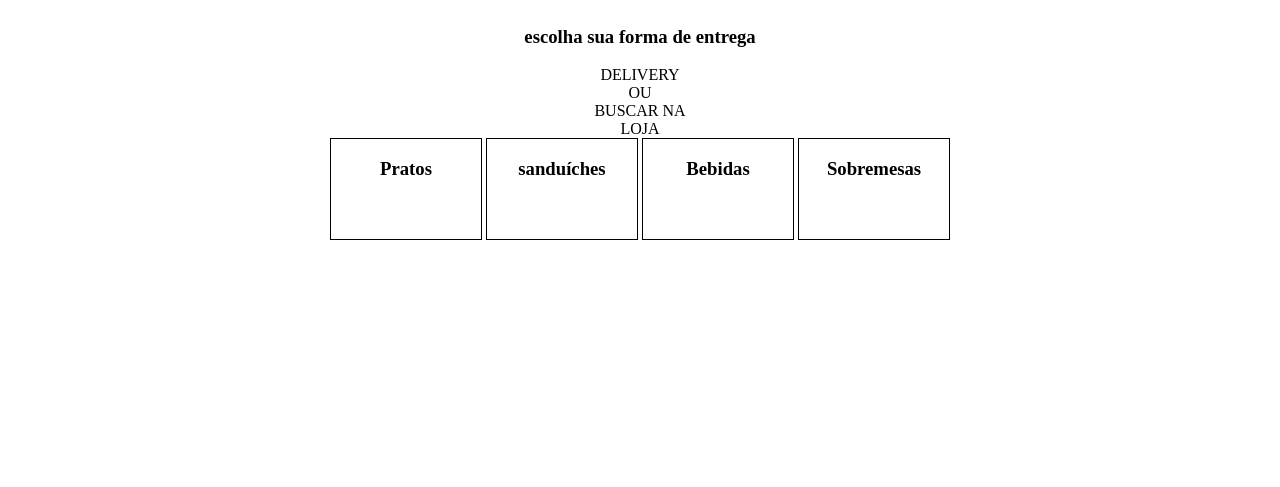
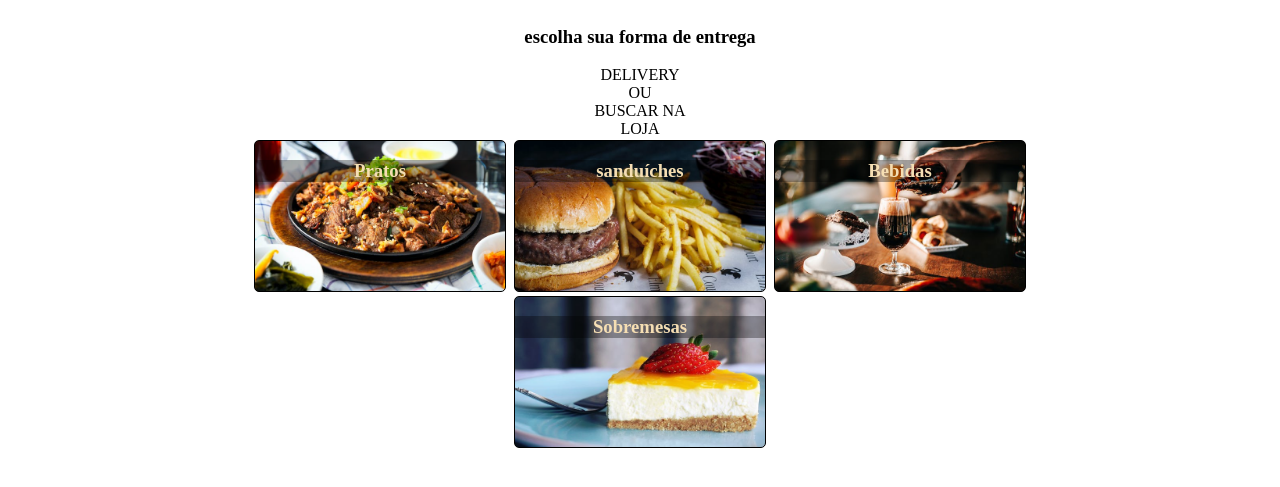
Before and after one commit to MathCantanhede/Meu-Lanche, a plain HTML site: page cardapio.html in a window 1280 px wide. Shown: the part 123-610 px from the top of the page. Drawn offline with Linux system fonts and the light colour scheme.

Commit message:
adcionando conteúdo ao projeto

```diff
--- a/cardapio.html
+++ b/cardapio.html
@@ -29,17 +29,17 @@
     </nav>
     <main>
         <Section id="c">
-            <div id="opt">
-                <h3>Pratos</h3>
+            <div id="opt" class="p">
+                <h3 id="L">Pratos</h3>
             </div>
-            <div id="opt">
-                <h3>sanduíches</h3>
+            <div id="opt" class="s">
+                <h3 id="L">sanduíches</h3>
             </div>
-            <div id="opt">
-                <h3>Bebidas</h3>
+            <div id="opt" class="b">
+                <h3 id="L">Bebidas</h3>
             </div>
-            <div id="opt">
-                <h3>Sobremesas</h3>
+            <div id="opt" class="sobre">
+                <h3 id="L">Sobremesas</h3>
             </div>
         </Section>
     </main>
--- a/style.css
+++ b/style.css
@@ -58,10 +58,32 @@ section#c{
     text-align: center;
     margin: auto;
 }
+h3#L{
+    color: wheat;
+    background: rgba(0, 0, 0, 0.329);
+}
 div#opt{
     display: inline-block;
     border: 1px solid black;
-    width: 150px;
-    height: 100px;
+    width: 250px;
+    height: 150px;
     margin: auto;
+    margin: 2px;
+    border-radius: 5px;
 }
+div.p{
+    background: url(imagem/imagem-prato.jpg) no-repeat center center;
+    background-size: cover;
+}
+div.s{
+    background: url(imagem/imagem-sanduiche.jpg) no-repeat center center;
+    background-size: cover;
+}
+div.b{
+    background: url(imagem/imagem-bebidas.jpg) no-repeat center center;
+    background-size: cover;
+}
+div.sobre{
+    background: url(imagem/imagem-sobremesa.jpg)no-repeat center center;
+    background-size: cover;
+}
```
Also changed, not shown: imagem/imagem-bebidas.jpg (added), imagem/imagem-prato.jpg (added), imagem/imagem-sanduiche.jpg (added), imagem/imagem-sobremesa.jpg (added).
